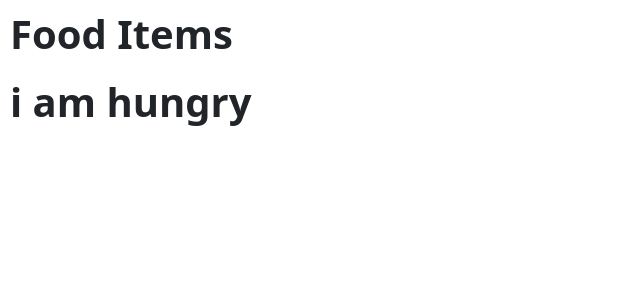
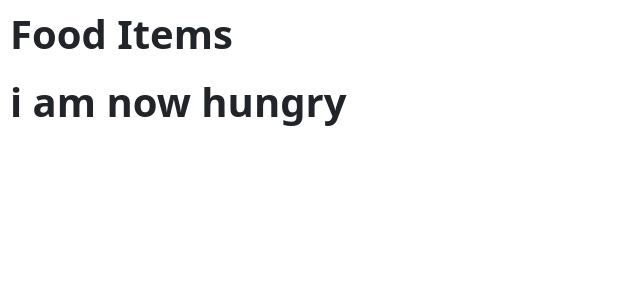
Before and after one commit to sanjaykatheth/React-Js-Learning, a React (Vite) app: page / in a window 1280 px wide. Shown: the top 300 px of the page, without its empty margins (0-640 px from the left). Built offline with nearby package versions, Linux system fonts and the light colour scheme.

Commit message:
logical operator added

```diff
--- a/src/App.jsx
+++ b/src/App.jsx
@@ -14,12 +14,19 @@ function App() {
   // if (foodItems.length === 0) {
   //   return <h1>i am still hungry</h1>;
   // }
+
+  // let emptyMessage = foodItems.length === 0 ? <h1>i am hungry</h1> : null;
   return (
     <>
       <h1>Food Items</h1>
       {/* conditional statement to show tital and also condition based programs
        */}
-      {foodItems.length === 0 ? <h1>i am hungry</h1> : null}
+      {/* {foodItems.length === 0 ? <h1>i am hungry</h1> : null} */}
+
+      {/* {emptyMessage} */}
+
+      {/* logical operator */}
+      {foodItems.length === 0 && <h1>i am now hungry</h1>}
       <ul className="list-group">
         {foodItems.map((item) => (
           <li key={item}>{item}</li> // Implicit return of <li>
```
